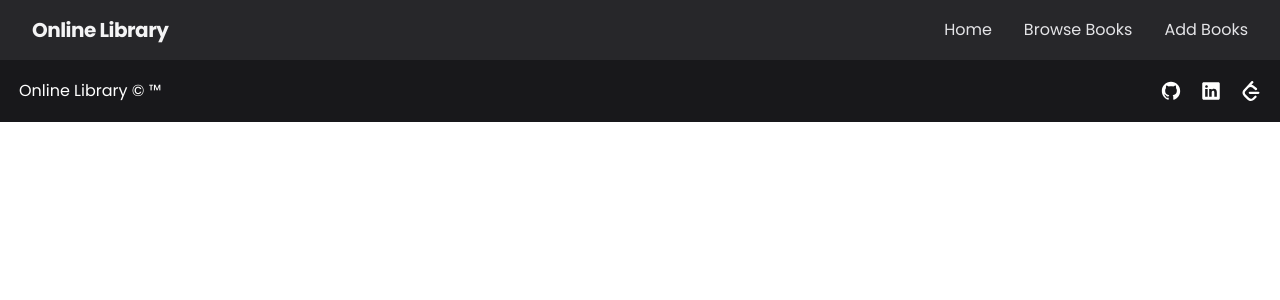
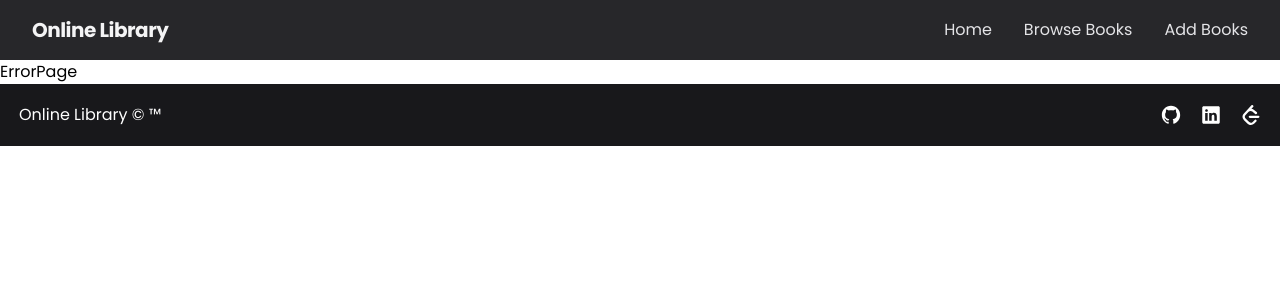
Before and after one commit to aadarshraj02/Online-Library-System, a React (Vite) app: page /books/1/1 in a window 1280 px wide. Shown: the top 300 px of the page. Built offline with nearby package versions, Linux system fonts and the light colour scheme; the HTML template or start-up script is replaced by a standard one.

Commit message:
imported and added routes for error page

```diff
--- a/src/App.tsx
+++ b/src/App.tsx
@@ -5,6 +5,7 @@ import Footer from "./components/Footer";
 import BrowseBooks from "./pages/BrowseBooks";
 import BookDetails from "./pages/BookDetails";
 import AddBook from "./pages/AddBook";
+import ErrorPage from "./pages/ErrorPage";
 
 const App = (): JSX.Element => {
   return (
@@ -17,6 +18,7 @@ const App = (): JSX.Element => {
           <Route path="/books/:category" element={<BrowseBooks />} />
           <Route path="/book/:id" element={<BookDetails />} />
           <Route path="/add-books" element={<AddBook />} />
+          <Route path="*" element={<ErrorPage />} />
         </Routes>
         <Footer />
       </BrowserRouter>
```
